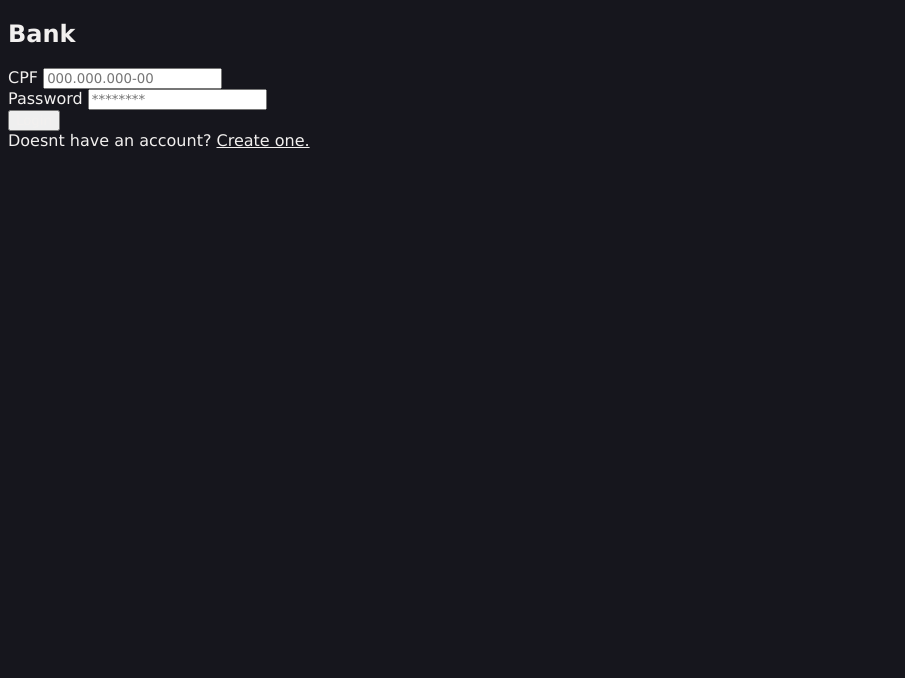
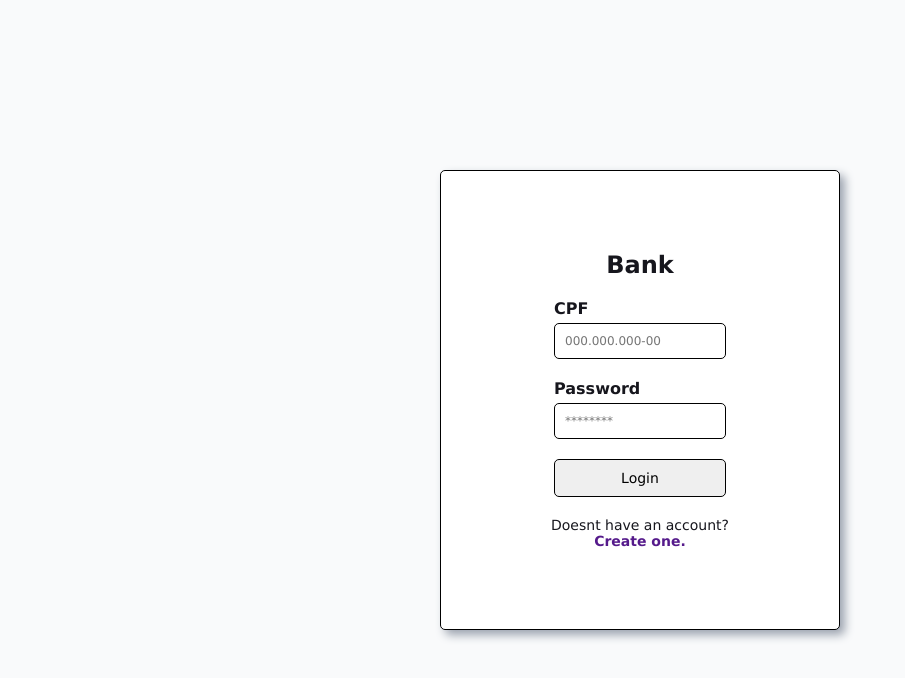
Before and after one commit to rynwllngtn/web-sandbox, a plain HTML site: page web/src/pages/identity/login.html in a window 1280 px wide. Shown: the whole page, without its empty margins (0-905 px from the left). Drawn offline with Linux system fonts and the light colour scheme.

Commit message:
feat(web/identity): adiciona estilização inicial para tela de login

```diff
--- a/web/src/pages/identity/login.html
+++ b/web/src/pages/identity/login.html
@@ -2,8 +2,10 @@
 <html lang="pt-BR">
 <head>
     <meta charset="UTF-8">
+    <meta name="viewport" content="width=device-width, initial-scale=1.0" />
     <title>Login</title>
     <link rel="stylesheet" href="../../styles/style.css">
+    <link rel="stylesheet" href="../../styles/identity/login.css">
 </head>
 <body>
 <main class="main-container">
@@ -17,9 +19,9 @@
             <label for="input-password">Password</label>
             <input id="input-password" type="password" name="password" placeholder="********" required>
         </div>
-        <button type="submit" class="btn-login">Login</button>
+        <button class="btn-login" type="submit">Login</button>
     </form>
-    <span>Doesnt have an account? <a href="">Create one.</a></span>
+    <span>Doesnt have an account?<a class="links" href="">Create one.</a></span>
 </main>
 </body>
 </html>
--- /dev/null
+++ b/web/src/styles/identity/login.css
@@ -0,0 +1,55 @@
+body {
+    display: flex;
+    align-items: center;
+    justify-content: center;
+}
+
+.main-container {
+    display: flex;
+    flex-direction: column;
+    align-items: center;
+    background-color: white;
+    padding: 40px 40px;
+    max-width: 600px;
+    min-width: 400px;
+    border: 1px solid rgb(0, 0, 0);
+    border-radius: 5px;
+    box-shadow: 5px 5px 10px rgb(156, 163, 175);
+}
+
+.main-container h2 {
+    text-align: center;
+    margin-top: 40px;
+    margin-bottom: 20px;
+}
+
+.main-container form {
+    display: flex;
+    flex-direction: column;
+    gap: 20px;
+}
+
+.main-container span {
+    display: block;
+    text-align: center;
+    margin-top: 20px;
+    margin-bottom: 40px;
+    font-size: 14px;
+}
+
+.main-container span a {
+    display: block;
+    text-decoration: none;
+    font-weight: bold;
+}
+
+.input-group {
+    display: flex;
+    flex-direction: column;
+    gap: 5px;
+}
+
+.input-group label {
+    font-size: 16px;
+    font-weight: bold;
+}
--- a/web/src/styles/style.css
+++ b/web/src/styles/style.css
@@ -1,8 +1,36 @@
 * {
+    margin: 0;
+    padding: 0;
+    box-sizing: border-box;
     font-family: Verdana, sans-serif;
-    color: rgb(242, 240, 239);
+}
+
+html, body {
+    height: 100%;
+}
+
+input, button {
+    font: inherit;
 }
 
 body {
-    background-color: rgb(22, 22, 29);
+    background-color: rgb(249, 250, 251);
+    color: rgb(22, 22, 29);
 }
+
+input {
+    width: 100%;
+    padding: 10px;
+    border: 1px solid;
+    border-radius: 5px;
+    font-size: 12px;
+}
+
+button {
+    width: 100%;
+    padding: 10px;
+    border: 1px solid;
+    border-radius: 5px;
+    font-size: 14px;
+    cursor: pointer;
+}
```
